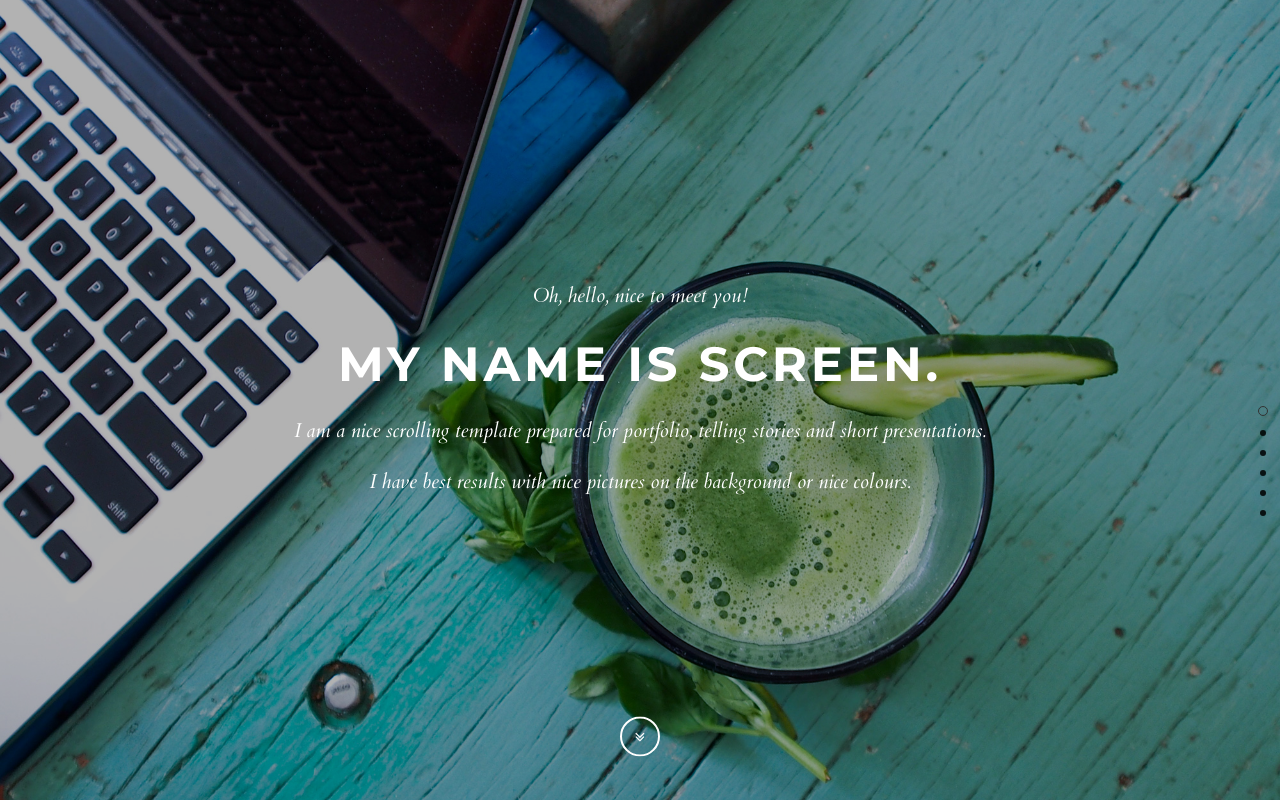
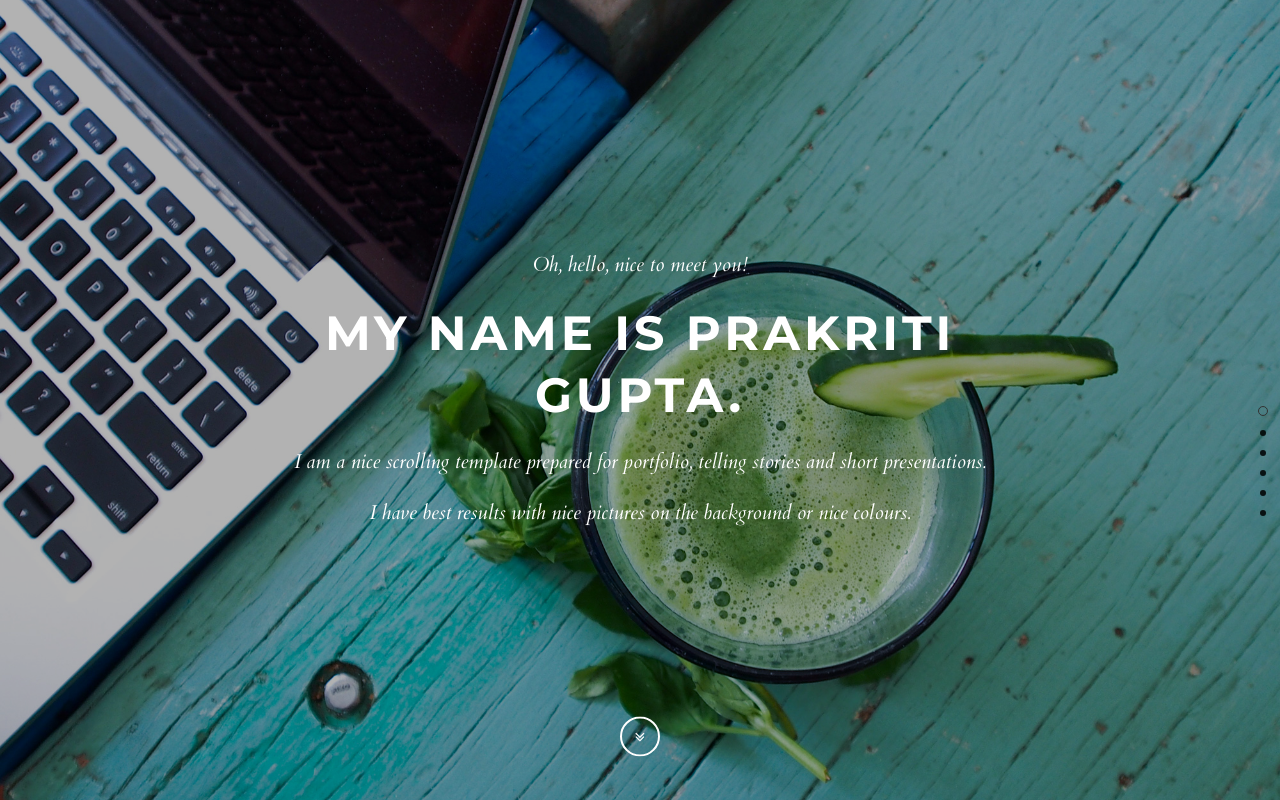
Before and after one commit to prakritigupta/mywebsite, a Django app: page / in a window 1280 px wide. Run offline with Django 3.2, Linux system fonts and the light colour scheme; some libraries are stand-ins or nearby versions.

Commit message:
initial changes

```diff
--- a/website/templates/index.html
+++ b/website/templates/index.html
@@ -3,7 +3,7 @@
   <head>
     <meta charset="utf-8">
     <meta http-equiv="X-UA-Compatible" content="IE=edge">
-    <title>Screen - Multipurpose Template By Bootstrapious.com</title>
+    <title>That's me! - Prakriti Gupta</title>
     <meta name="description" content="">
     <meta name="viewport" content="width=device-width, initial-scale=1">
     <meta name="robots" content="all,follow">
@@ -37,7 +37,7 @@
               <div class="row">
                 <div class="col-md-8 col-md-offset-2 col-sm-12">
                   <p class="italic">Oh, hello, nice to meet you!</p>
-                  <h1>My name is Screen.</h1>
+                  <h1>My name is Prakriti Gupta.</h1>
                   <p class="italic">I am a nice scrolling template prepared for portfolio, telling stories and short presentations.</p>
                   <p class="italic">I have best results with nice pictures on the background or nice colours.</p>
                 </div>
```
